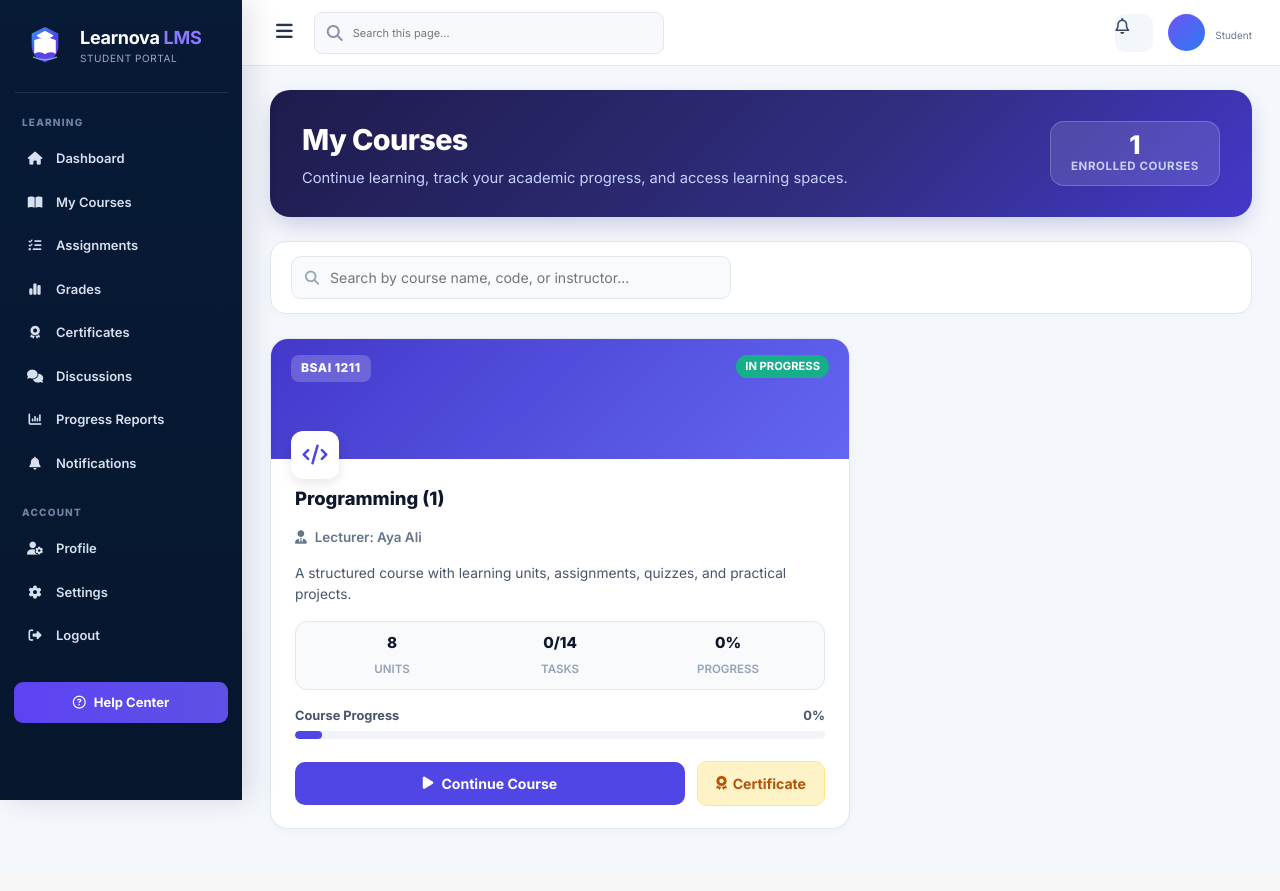
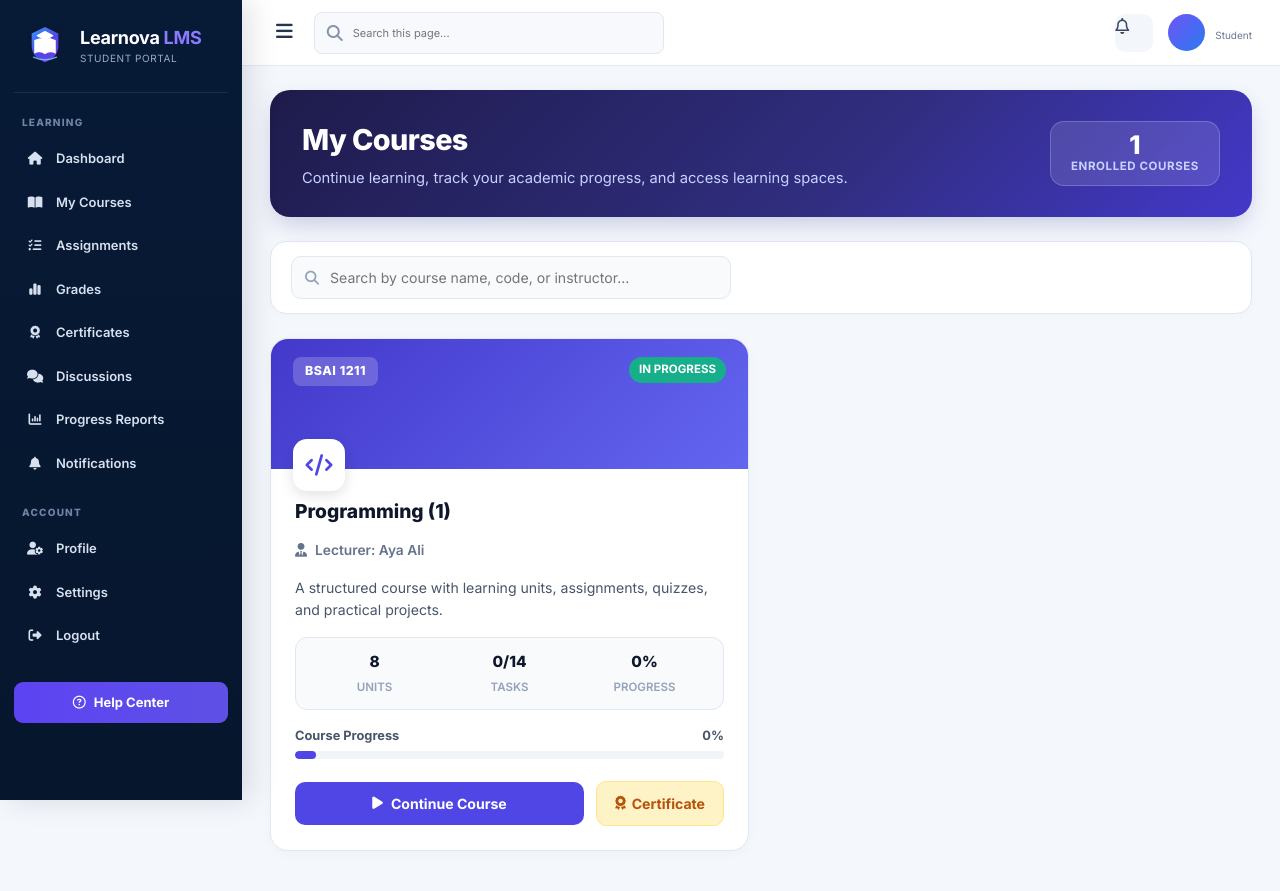
Before and after one commit to sanad-shat/Learnova-LMS-Platform, a Python web app: template ecms/app/templates/student/courses.html in a window 1280 px wide. Before the commit the page ends 829 px from the top, so only its background shows below. Run offline with Jinja, Linux system fonts and the light colour scheme; the template is opened without the code that fills it, so the values that code supplies are empty.

Commit message:
Update styles for courses grid and cards

```diff
--- a/ecms/app/templates/student/courses.html
+++ b/ecms/app/templates/student/courses.html
@@ -130,13 +130,13 @@
     box-shadow: 0 0 0 3px var(--primary-soft);
   }
 
-  /* 3. Grid Layout - توزيع متوازن يملأ المساحة */
+  /* 3. Flexible Responsive Grid */
   .courses-grid-layout {
     display: grid;
-    grid-template-columns: repeat(auto-fit, minmax(380px, 1fr));
-    max-width: 100%;
+    grid-template-columns: repeat(auto-fill, minmax(420px, 1fr));
     gap: 24px;
     width: 100%;
+    box-sizing: border-box;
   }
 
   .course-modern-card {
@@ -148,8 +148,9 @@
     flex-direction: column;
     transition: all 0.25s ease;
     box-shadow: 0 2px 12px rgba(15, 23, 42, 0.03);
-    max-width: 580px; /* يعطي حجم عريض ومريح ومتناسق للبطاقة */
     width: 100%;
+    max-width: 100% !important;
+    box-sizing: border-box;
   }
 
   .course-modern-card:hover {
@@ -159,9 +160,9 @@
   }
 
   .course-card-cover {
-    height: 120px;
+    height: 130px;
     background: linear-gradient(135deg, #4338ca, #6366f1);
-    padding: 16px 20px;
+    padding: 18px 22px;
     position: relative;
     display: flex;
     justify-content: space-between;
@@ -172,9 +173,9 @@
     background: rgba(255, 255, 255, 0.2);
     backdrop-filter: blur(8px);
     color: #ffffff;
-    padding: 4px 10px;
+    padding: 5px 12px;
     border-radius: 8px;
-    font-size: 0.76rem;
+    font-size: 0.78rem;
     font-weight: 800;
     letter-spacing: 0.04em;
   }
@@ -182,31 +183,31 @@
   .course-status-badge {
     background: rgba(16, 185, 129, 0.9);
     color: #ffffff;
-    padding: 3px 9px;
+    padding: 4px 10px;
     border-radius: 999px;
-    font-size: 0.7rem;
+    font-size: 0.72rem;
     font-weight: 700;
     text-transform: uppercase;
   }
 
   .course-icon-floating {
     position: absolute;
-    bottom: -20px;
-    left: 20px;
-    width: 48px;
-    height: 48px;
-    border-radius: 12px;
+    bottom: -22px;
+    left: 22px;
+    width: 52px;
+    height: 52px;
+    border-radius: 14px;
     background: #ffffff;
-    box-shadow: 0 4px 12px rgba(0, 0, 0, 0.1);
+    box-shadow: 0 4px 14px rgba(0, 0, 0, 0.12);
     display: flex;
     align-items: center;
     justify-content: center;
-    font-size: 1.25rem;
+    font-size: 1.35rem;
     color: var(--primary);
   }
 
   .course-card-content {
-    padding: 28px 24px 22px;
+    padding: 30px 24px 24px;
     display: flex;
     flex-direction: column;
     flex: 1;
@@ -215,7 +216,7 @@
 
   .course-title-row h3 {
     margin: 0;
-    font-size: 1.15rem;
+    font-size: 1.2rem;
     font-weight: 800;
     color: var(--slate-900);
     line-height: 1.3;
@@ -225,16 +226,16 @@
     display: flex;
     align-items: center;
     gap: 8px;
-    font-size: 0.84rem;
+    font-size: 0.86rem;
     color: var(--slate-500);
     font-weight: 600;
   }
 
   .course-desc-text {
-    font-size: 0.86rem;
+    font-size: 0.88rem;
     color: var(--slate-600);
     margin: 0;
-    line-height: 1.5;
+    line-height: 1.55;
   }
 
   .course-metrics-row {
@@ -243,14 +244,14 @@
     background: var(--slate-50);
     border: 1px solid var(--slate-200);
     border-radius: 12px;
-    padding: 10px 14px;
+    padding: 12px 14px;
     text-align: center;
-    gap: 4px;
+    gap: 6px;
   }
 
   .metric-item strong {
     display: block;
-    font-size: 0.95rem;
+    font-size: 0.96rem;
     font-weight: 800;
     color: var(--slate-900);
   }
@@ -302,7 +303,7 @@
     flex: 1;
     background: var(--primary);
     color: #ffffff;
-    padding: 11px 16px;
+    padding: 11px 18px;
     border-radius: 10px;
     font-size: 0.88rem;
     font-weight: 700;
@@ -372,9 +373,6 @@
     }
     .courses-grid-layout {
       grid-template-columns: 1fr;
-    }
-    .course-modern-card {
-      max-width: 100%;
     }
   }
 </style>
```
